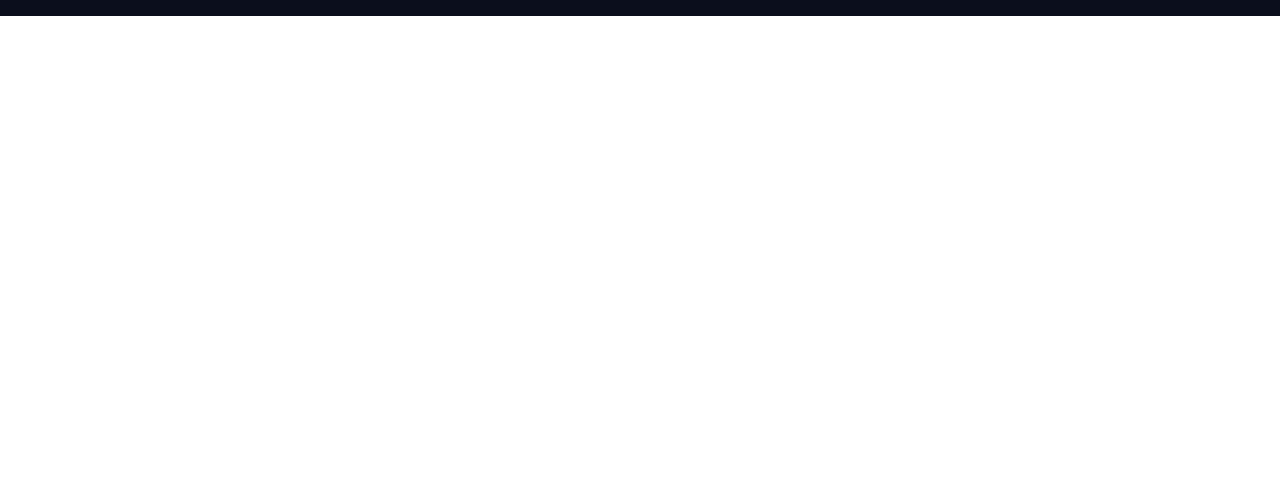
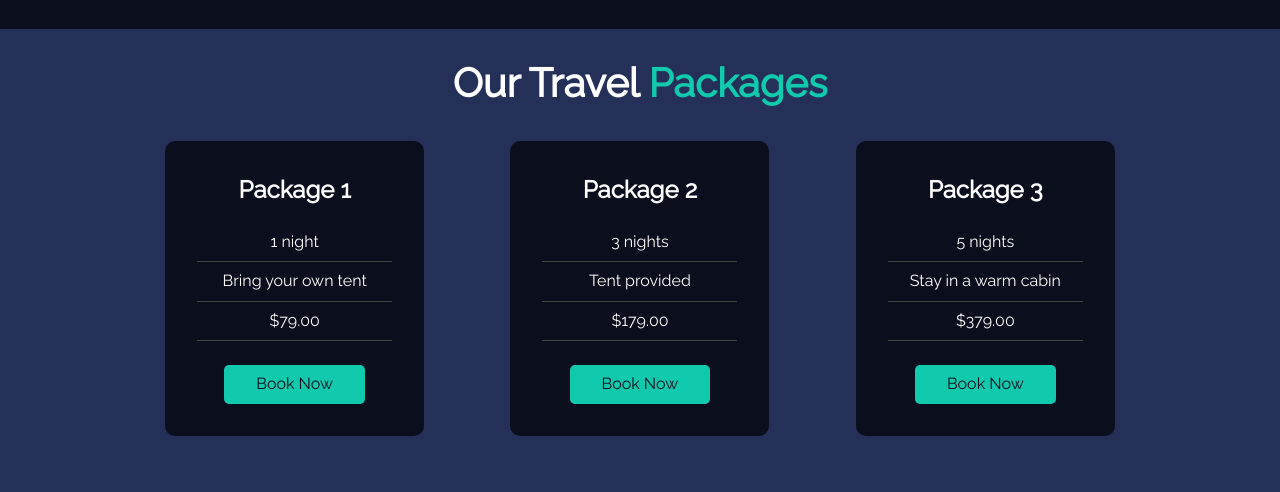
Before and after one commit to madeleinewoodbury/aurora-travels, a plain HTML site: page index.html in a window 1280 px wide. Shown: the part 2123-2615 px from the top of the page. Before the commit the page ends 2139 px from the top, so only its background shows below. Drawn offline with Linux system fonts and the light colour scheme.

Commit message:
Pricing section added

```diff
--- a/css/style.css
+++ b/css/style.css
@@ -42,7 +42,7 @@ p {
 }
 
 .m-heading {
-  font-size: 3rem;
+  font-size: 2.5rem;
   margin-bottom: 0.75rem;
   line-height: 1.1;
 }
@@ -73,16 +73,27 @@ p {
 
 .btn {
   display: inline-block;
-  color: #0b0e1c;
-  background: #11c9ad;
   padding: 0.5rem 2rem;
   border: none;
   border-radius: 5px;
+  color: #0b0e1c;
+  background: #11c9ad;
 }
 
 .btn:hover {
   background: #0b0e1c;
   color: #11c9ad;
+  border: 1px solid #11c9ad;
+}
+
+.list {
+  margin: 0.5rem 0;
+  list-style: none;
+}
+
+.list li {
+  padding: 0.5rem;
+  border-bottom: #444 solid 1px;
 }
 
 /* Navbar */
@@ -188,3 +199,30 @@ p {
   max-width: 300px;
   border-radius: 0.6rem;
 }
+
+/* Pricing */
+#pricing {
+  background: #253058;
+  color: white;
+}
+#pricing .packages {
+  display: flex;
+  justify-content: center;
+  justify-content: space-around;
+}
+
+#pricing .packages .package {
+  background: #0b0e1c;
+  border-radius: 10px;
+  padding: 2rem;
+  text-align: center;
+  width: 25%;
+}
+
+#pricing .packages .package h2 {
+  padding-bottom: 0.5rem;
+}
+
+#pricing .packages .package .btn {
+  margin-top: 1rem;
+}
--- a/index.html
+++ b/index.html
@@ -43,6 +43,9 @@
           <a href="#gallery">Gallery</a>
         </li>
         <li>
+          <a href="#pricing">Pricing</a>
+        </li>
+        <li>
           <a href="#about">About</a>
         </li>
       </ul>
@@ -63,7 +66,7 @@
     <!-- Section: Explore -->
     <section id="explore" class="py-2">
       <div class="container">
-        <h2 class="text-center">
+        <h2 class="m-heading text-center">
           <span class="text-primary">Explore</span> the Lights of the North
         </h2>
         <div class="items">
@@ -96,6 +99,7 @@
       </div>
     </section>
 
+    <!-- Section: Gallery -->
     <section id="gallery">
       <h2 class="m-heading text-center py-1">
         Our Image <span class="text-primary">Gallery</span>
@@ -157,6 +161,44 @@
         </div>
       </div>
     </section>
+
+    <!-- Section: Pricing -->
+    <section id="pricing" class="py-2">
+      <div class="container">
+        <h2 class="m-heading text-center">
+          Our Travel <span class="text-primary">Packages</span>
+        </h2>
+        <div class="packages py-1">
+          <div class="package">
+            <h2>Package 1</h2>
+            <ul class="list">
+              <li>1 night</li>
+              <li>Bring your own tent</li>
+              <li>$79.00</li>
+            </ul>
+            <a href="#" class="btn">Book Now</a>
+          </div>
+          <div class="package">
+            <h2>Package 2</h2>
+            <ul class="list">
+              <li>3 nights</li>
+              <li>Tent provided</li>
+              <li>$179.00</li>
+            </ul>
+            <a href="#" class="btn">Book Now</a>
+          </div>
+          <div class="package">
+            <h2>Package 3</h2>
+            <ul class="list">
+              <li>5 nights</li>
+              <li>Stay in a warm cabin</li>
+              <li>$379.00</li>
+            </ul>
+            <a href="#" class="btn">Book Now</a>
+          </div>
+        </div>
+      </div>
+    </section>
     <script src="/js/main.js"></script>
   </body>
 </html>
```
